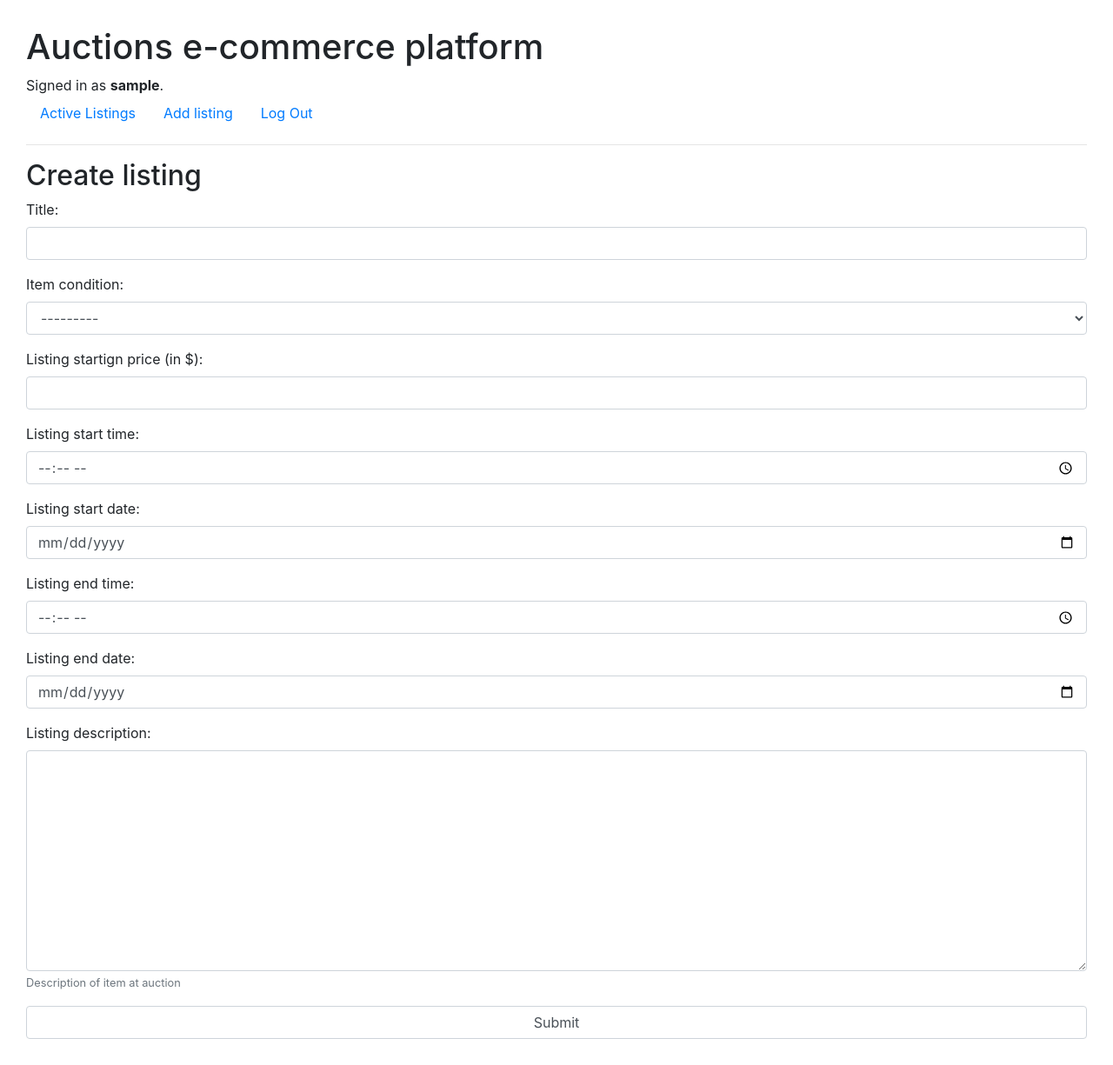
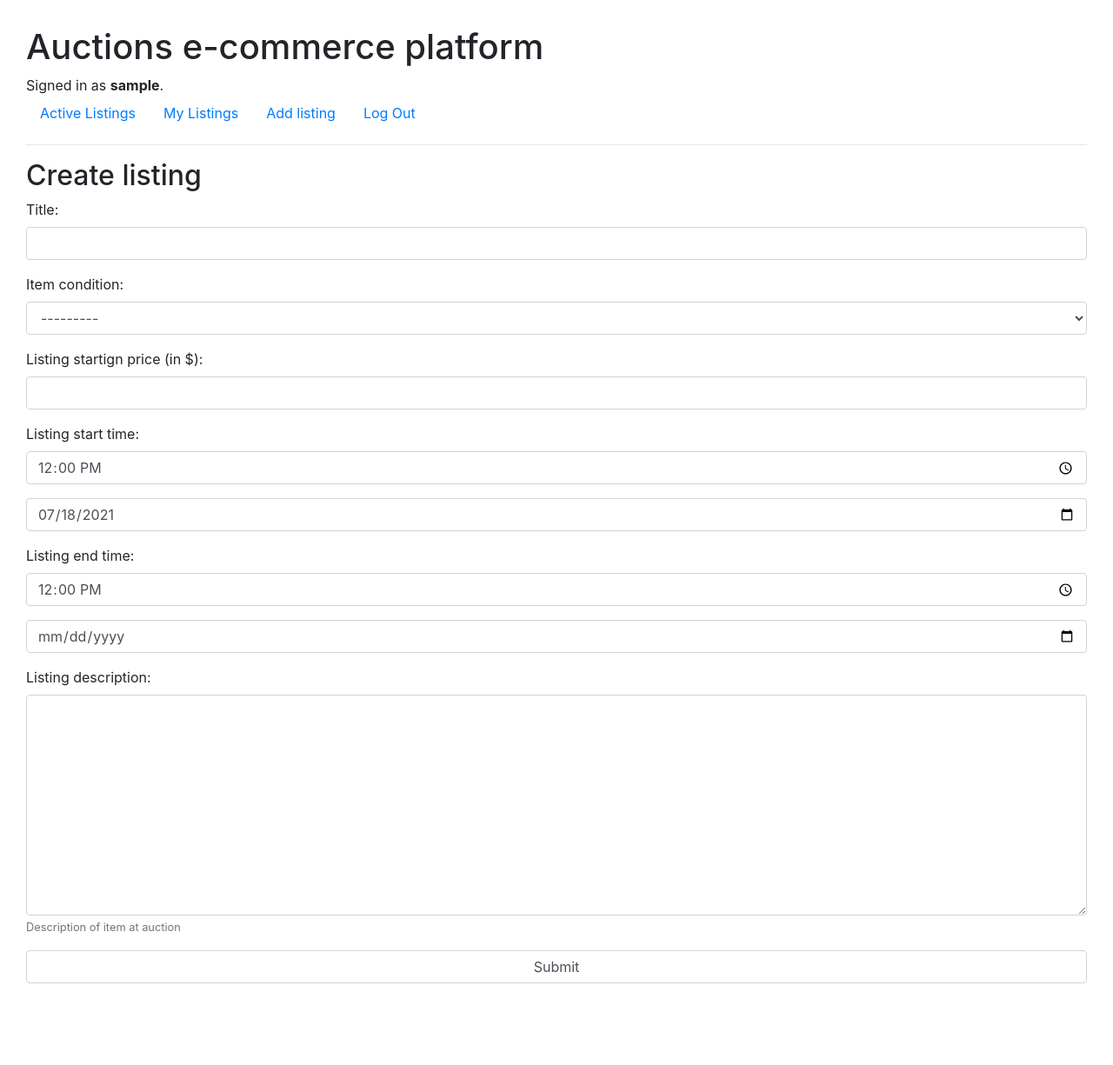
Before and after one commit to Egor4ik325/auction-commerce, a Django app: page /listings/add/ in a window 1280 px wide. Shown: the whole page at 87% size. After the commit the page ends 1131 px from the top, so only its background shows below. Run offline with Django 3.2, Linux system fonts and the light colour scheme; the visitor is signed in with stand-in values (Sample User, id 1); some libraries are stand-ins or nearby versions.

Commit message:
My listings functionality + small changes

```diff
--- a/auctions/forms.py
+++ b/auctions/forms.py
@@ -52,12 +52,10 @@ class ListingForm(ModelForm):
     # Split model start_datetime, end_datetime into multiple fields
     start_time = TimeField(required=True, widget=TimeWidget,
                            label=_("Listing start time"))
-    start_date = DateField(required=True, widget=DateWidget,
-                           label=_("Listing start date"))
+    start_date = DateField(required=True, widget=DateWidget, label='')
     end_time = TimeField(required=True, widget=TimeWidget,
                          label=_("Listing end time"))
-    end_date = DateField(required=True, widget=DateWidget,
-                         label=_("Listing end date"))
+    end_date = DateField(required=True, widget=DateWidget, label='')
 
     # self._meta options
     class Meta:
@@ -82,34 +80,36 @@ class ListingForm(ModelForm):
         Statement-style form customization.
         """
         # Modify init arguments (modify fields via __init__)
-        if kwargs:
-            # POST request: data + [instance] - modify
-            if kwargs.get('data'):
-                # Merge date and time fields from data
-                kwargs['data']._mutable = True
-                kwargs['data']['start_datetime'] = f"{kwargs['data']['start_date']} {kwargs['data']['start_time']}"
-                kwargs['data']['end_datetime'] = f"{kwargs['data']['end_date']} {kwargs['data']['end_time']}"
-                kwargs['data']._mutable = False
-            # GET request: [instance] - create based-on model
-            elif kwargs.get('instance'):
-                if not kwargs.get('initial'):
-                    kwargs['initial'] = {}
-                # Split datetime fields from instance (initials from instance)
-                kwargs['initial']['start_date'] = kwargs['instance'].start_datetime.strftime(
-                    '%Y-%m-%d')
-                kwargs['initial']['start_time'] = kwargs['instance'].start_datetime.strftime(
-                    '%H:%M')
-                kwargs['initial']['end_date'] = kwargs['instance'].end_datetime.strftime(
-                    '%Y-%m-%d')
-                kwargs['initial']['end_time'] = kwargs['instance'].end_datetime.strftime(
-                    '%H:%M')
-            # GET request: create new
-            else:
-                if not kwargs.get('initial'):
-                    kwargs['initial'] = {}
-                # Form fill initials
-                kwargs['initial']['start_time'] = round_current_time_string()
-                kwargs['initial']['start_date'] = current_date_string()
+        if kwargs is None:
+            kwargs = {}
+        # POST request: data + [instance] - modify
+        if kwargs.get('data'):
+            # Merge date and time fields from data
+            kwargs['data']._mutable = True
+            kwargs['data']['start_datetime'] = f"{kwargs['data']['start_date']} {kwargs['data']['start_time']}"
+            kwargs['data']['end_datetime'] = f"{kwargs['data']['end_date']} {kwargs['data']['end_time']}"
+            kwargs['data']._mutable = False
+        # GET request: [instance] - create based-on model
+        elif kwargs.get('instance'):
+            if not kwargs.get('initial'):
+                kwargs['initial'] = {}
+            # Split datetime fields from instance (initials from instance)
+            kwargs['initial']['start_date'] = kwargs['instance'].start_datetime.strftime(
+                '%Y-%m-%d')
+            kwargs['initial']['start_time'] = kwargs['instance'].start_datetime.strftime(
+                '%H:%M')
+            kwargs['initial']['end_date'] = kwargs['instance'].end_datetime.strftime(
+                '%Y-%m-%d')
+            kwargs['initial']['end_time'] = kwargs['instance'].end_datetime.strftime(
+                '%H:%M')
+        # GET request: create new
+        else:
+            if not kwargs.get('initial'):
+                kwargs['initial'] = {}
+            # Form fill initials
+            kwargs['initial']['start_time'] = round_current_time_string()
+            kwargs['initial']['start_date'] = current_date_string()
+            kwargs['initial']['end_time'] = round_current_time_string()
 
         # Pass all arguments to the parent class
         super(ModelForm, self).__init__(*args, **kwargs)
--- a/auctions/models.py
+++ b/auctions/models.py
@@ -43,8 +43,8 @@ class ListingModel(models.Model):
 
     class Condition(models.TextChoices):
         NEW = 'NEW', 'New'
+        USED = 'USED', 'Used'
         RENTAL = 'RENTAL', 'Rental'
-        USED = 'USED', 'Used'
         USED_GOOD = 'USED_GOOD', 'Used - Good'
         USED_VERYGOOD = 'USED_VERYGOOD', 'Used - Very Good'
 
@@ -79,5 +79,10 @@ class ListingModel(models.Model):
         cur_datetime = current_datetime()
         return cur_datetime > self.start_datetime
 
+    @property
+    def active(self):
+        cur_datetime = current_datetime()
+        return cur_datetime < self.end_datetime
+
     def price():
         pass
--- a/auctions/templates/auctions/layout.html
+++ b/auctions/templates/auctions/layout.html
@@ -28,6 +28,9 @@
                     <a class="nav-link" href="{% url 'index' %}">Active Listings</a>
                 </li>
                 <li class="nav-item">
+                    <a class="nav-link" href="{% url 'my_listings' %}">My Listings</a>
+                </li>
+                <li class="nav-item">
                     <a class="nav-link" href="{% url 'add_listing' %}">Add listing</a>
                 </li>
                 {% if user.is_authenticated %}
--- a/auctions/urls.py
+++ b/auctions/urls.py
@@ -16,4 +16,5 @@ urlpatterns = [
          views.delete_listing, name="delete_listing"),
     path("listings/update/<int:listing_id>/",
          views.update_listing, name="update_listing"),
+    path("listings/", views.my_listings, name="my_listings"),
 ]
--- a/auctions/views.py
+++ b/auctions/views.py
@@ -181,3 +181,13 @@ def update_listing(request, listing_id):
     form = ListingForm(instance=l)
     return render(request, 'auctions/listings/update.html',
                   context={'listing': l, 'form': form})
+
+
+@login_required
+def my_listings(request):
+    """Return listings of the requesting user."""
+    # Get user listings
+    listings = ListingModel.objects.filter(seller=request.user)
+
+    context = {'listings': listings}
+    return render(request, 'auctions/listings/listings.html', context)
--- a/commerce/settings.py
+++ b/commerce/settings.py
@@ -113,7 +113,7 @@ AUTH_PASSWORD_VALIDATORS = [
 
 LANGUAGE_CODE = 'en-us'
 
-TIME_ZONE = 'UTC'
+TIME_ZONE = 'Europe/Moscow'
 
 USE_I18N = True
 
```
Also changed, not shown: auctions/templates/auctions/listings/listings.html (added, +25 -0 lines).
